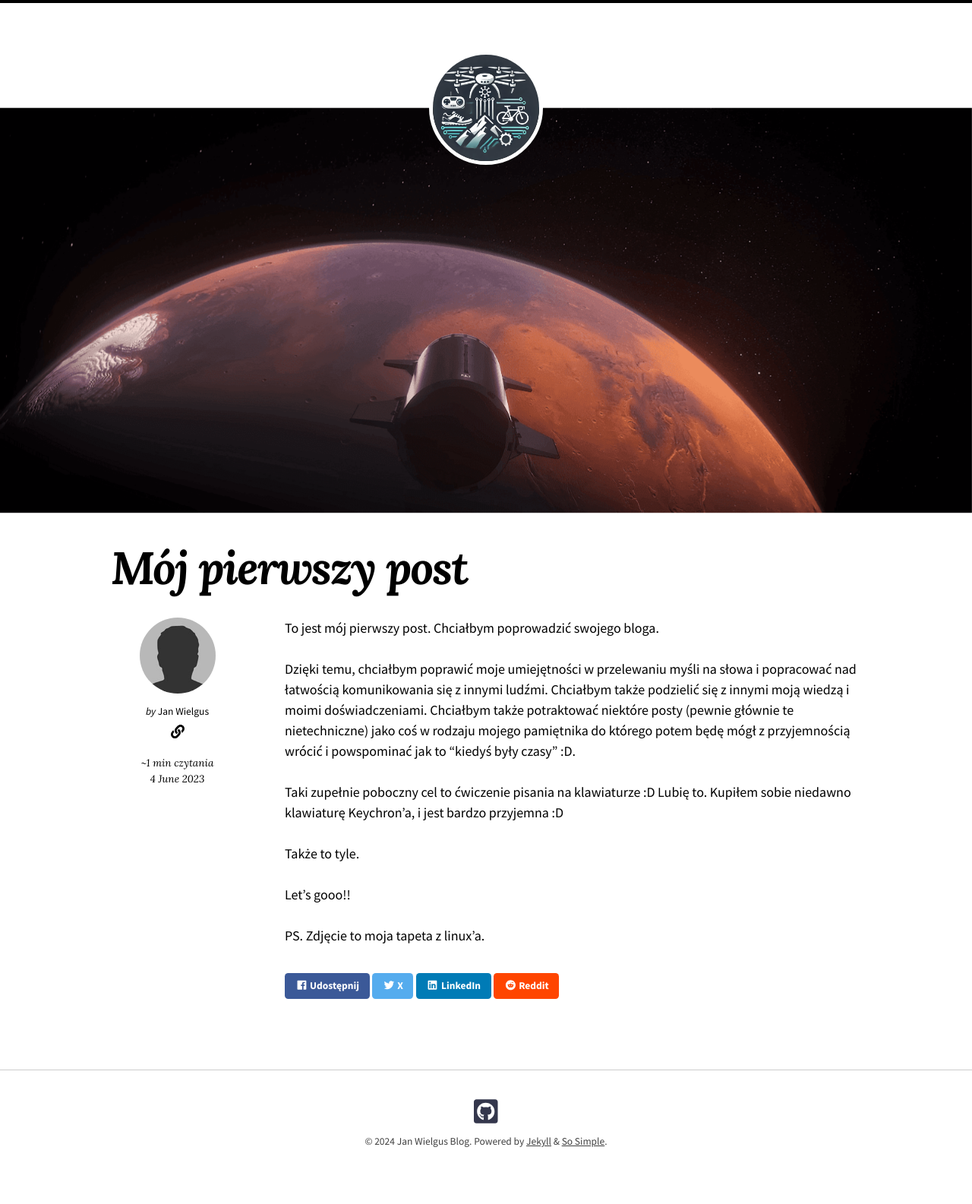
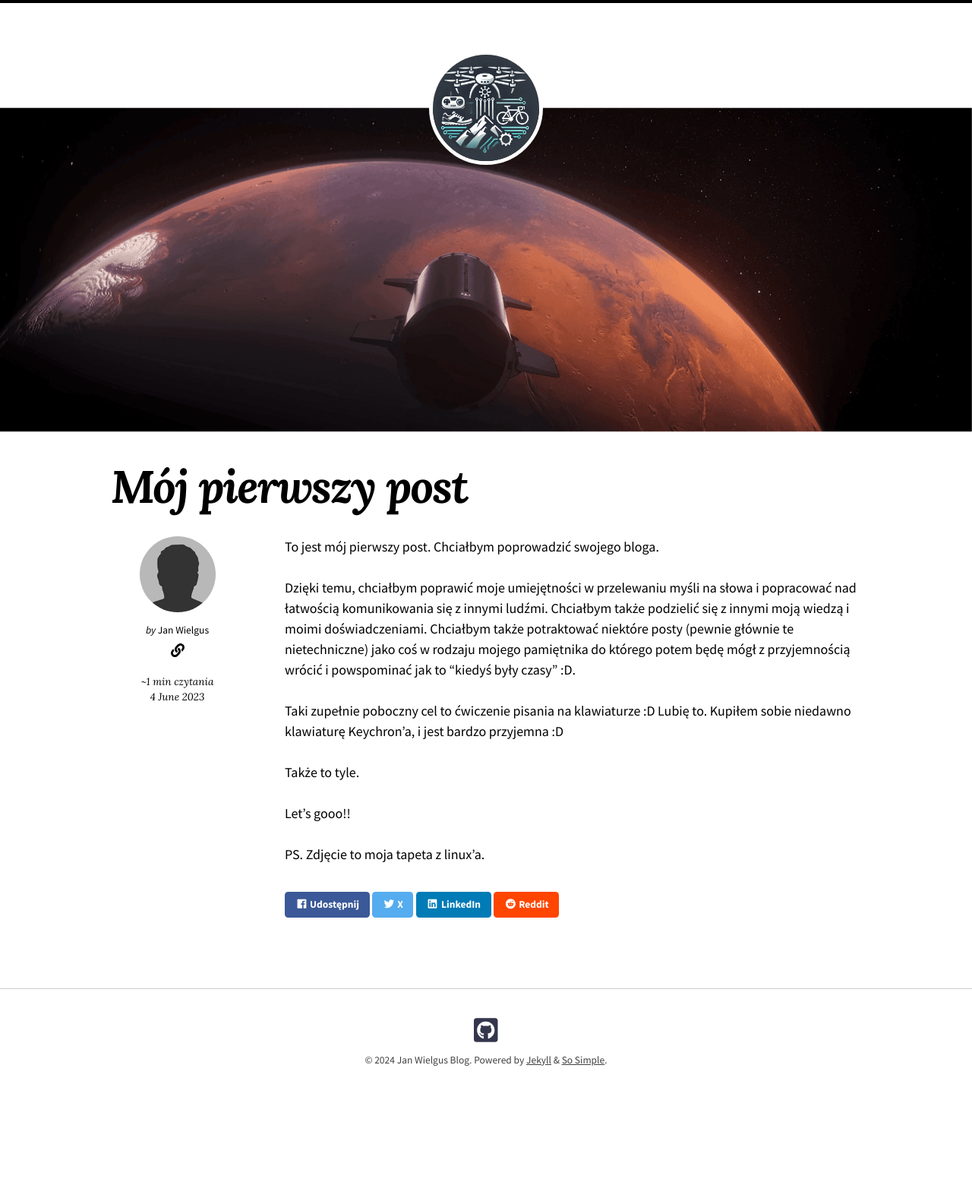
Before and after one commit to JanWielgus/janwielgus.github.io, a Jekyll site: the page built from _posts/2023-06-04-moj-pierwszy-post.md, in a window 1280 px wide. Shown: the whole page at 76% size. Built offline with Jekyll 4.4.1, drawn with Linux system fonts in a browser that asks for light colours; nearby versions of some CDN libraries; after the commit the page ends 1478 px from its top, so only the background shows below that.

Commit message:
Edited moj-pierwszy-post

```diff
--- a/_posts/2023-06-04-moj-pierwszy-post.md
+++ b/_posts/2023-06-04-moj-pierwszy-post.md
@@ -3,8 +3,8 @@ layout: post
 title:  "Mój pierwszy post"
 date:   2023-06-04 23:00:21 +0200
 image:
-    path: /images/2023/52809415206_638dc916e1_o.png
-    thumbnail: /images/2023/52809415206_638dc916e1_o.png
+    path: /images/2023/2023-06-04-tapeta-linux_cut.png
+    thumbnail: /images/2023/2023-06-04-TH.png
 excerpt:
     "To jest mój pierwszy post. Chciałbym poprowadzić swojego bloga."
 ---
```
Also changed, not shown: images/2023/2023-06-04-TH.png (added), images/2023/2023-06-04-tapeta-linux.png (renamed from images/2023/52809415206_638dc916e1_o.png), images/2023/2023-06-04-tapeta-linux_cut.png (added).
